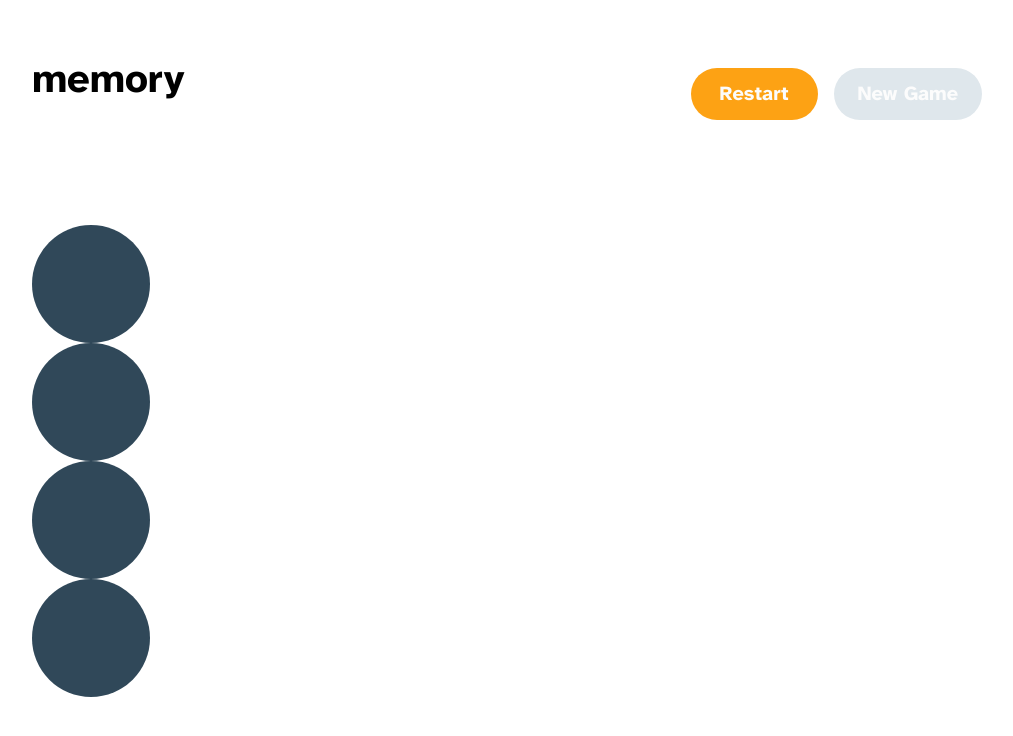
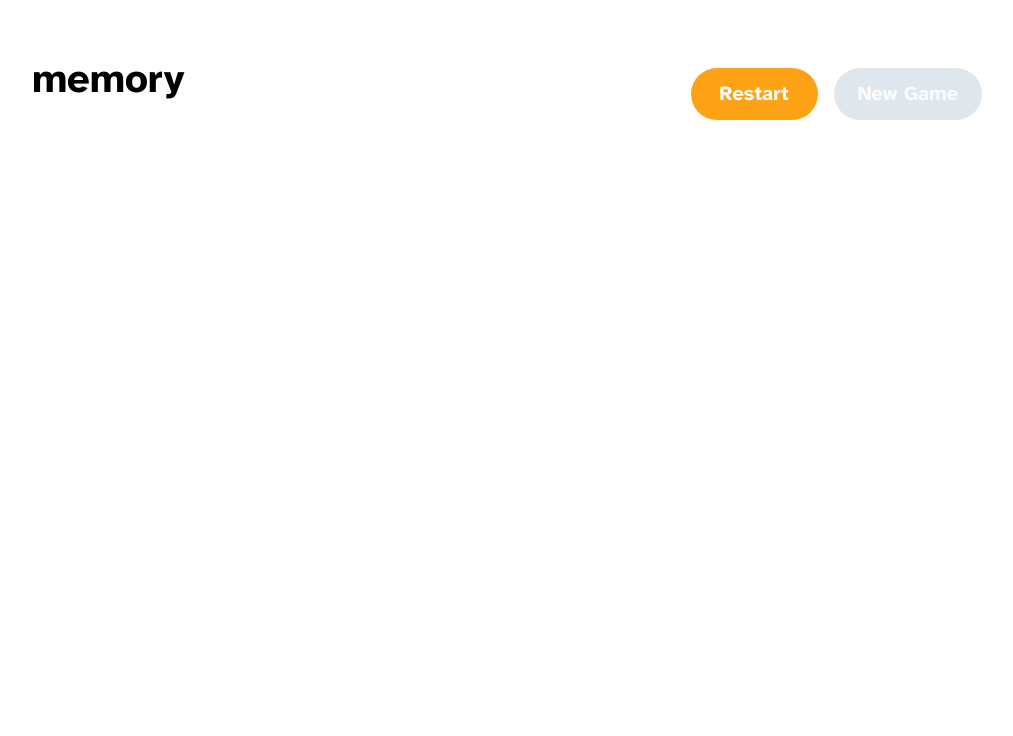
Before and after one commit to ssejjemba/memory, a Next.js app: page /game in a window 1280 px wide. Shown: the top 736 px of the page, without its empty margins (133-1146 px from the left). Built offline with nearby package versions, Linux system fonts and the light colour scheme.

Commit message:
feat(Game-board): add a function prints a grid.
- add a function in the utils file that takes in a number and creates an array.
- the method is not yet working well.

```diff
--- a/src/pages/game.tsx
+++ b/src/pages/game.tsx
@@ -5,6 +5,7 @@ import Link from "next/link";
 import { Logo } from "../components/logo/Logo";
 import { ButtonPrimary } from "../components/buttons/button-primary/ButtonPrimary";
 import { ButtonSecondary } from "../components/buttons/button-secondary/ButtonSecondary";
+import { createBoardGrid } from "../utils/utils";
 
 export default function Game(): JSX.Element {
   return (
@@ -32,11 +33,12 @@ export default function Game(): JSX.Element {
           </div>
         </div>
 
-        <div className={classes["game"]}>
-          <div className={classes["game-card"]}>&nbsp;</div>
-          <div className={classes["game-card"]}>&nbsp;</div>
-          <div className={classes["game-card"]}>&nbsp;</div>
-          <div className={classes["game-card"]}>&nbsp;</div>
+        <div id="game" className={classes["game"]}>
+          {
+            !createBoardGrid(4).map((board) => (
+              <p key={createBoardGrid(4)[board]}>{board}</p>
+            ))
+          }
         </div>
       </div>
     </div>
--- /dev/null
+++ b/src/utils/utils.ts
@@ -0,0 +1,8 @@
+export const createBoardGrid = (cells: number) => {
+  const gameBoard = [];
+  for (let i = 0; i < cells; i++) {
+    gameBoard.push(1);
+    console.log(gameBoard);
+  }
+  return gameBoard;
+};
```
